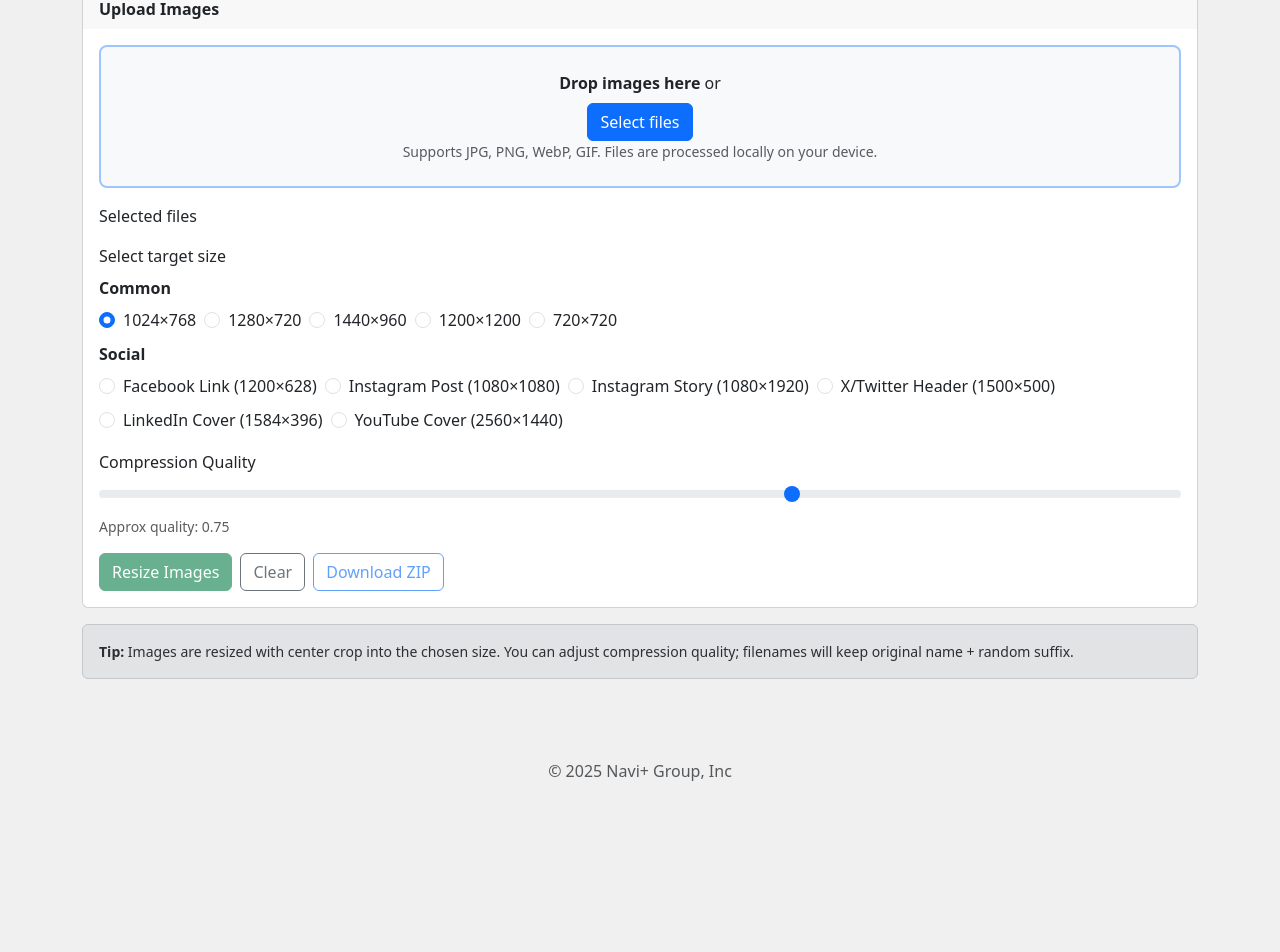
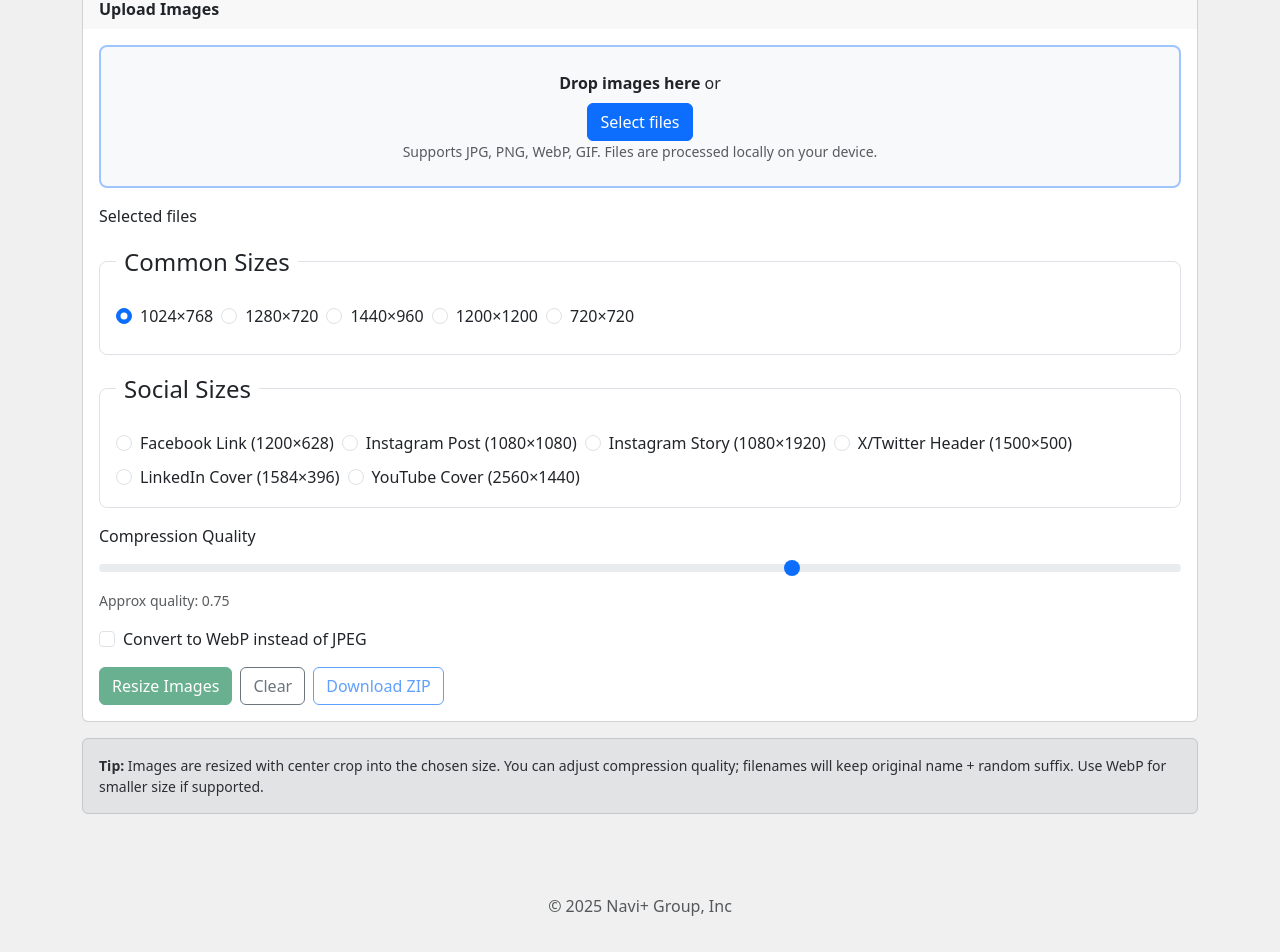
Before and after one commit to khoipn/tools.naviplus.io, a Jekyll site: the page built from toolset/images/image-resizer.html, in a window 1280 px wide. Shown: the part 463-1415 px from the top of the page. Built offline with Jekyll 4.4.1, drawn with Linux system fonts in a browser that asks for light colours; nearby versions of some CDN libraries; before the commit the page ends 1302 px from its top, so only the background shows below that.

Commit message:
resize -3

```diff
--- a/toolset/images/image-resizer.html
+++ b/toolset/images/image-resizer.html
@@ -31,9 +31,8 @@ description: "Resize images with center crop, preview thumbnails, and download i
       </div>
 
       <!-- Resize Options -->
-      <div class="mb-3">
-        <label class="form-label">Select target size</label>
-        <div class="mb-2"><strong>Common</strong></div>
+      <fieldset class="mb-3 border rounded-3 p-3">
+        <legend class="float-none w-auto px-2">Common Sizes</legend>
         <div class="d-flex flex-wrap gap-2 mb-2" id="sizeOptionsCommon">
           <label class="form-check">
             <input class="form-check-input" type="radio" name="size" value="1024x768" checked>
@@ -56,7 +55,9 @@ description: "Resize images with center crop, preview thumbnails, and download i
             <span class="form-check-label">720×720</span>
           </label>
         </div>
-        <div class="mb-2"><strong>Social</strong></div>
+      </fieldset>
+      <fieldset class="mb-3 border rounded-3 p-3">
+        <legend class="float-none w-auto px-2">Social Sizes</legend>
         <div class="d-flex flex-wrap gap-2" id="sizeOptionsSocial">
           <label class="form-check">
             <input class="form-check-input" type="radio" name="size" value="1200x628">
@@ -83,13 +84,19 @@ description: "Resize images with center crop, preview thumbnails, and download i
             <span class="form-check-label">YouTube Cover (2560×1440)</span>
           </label>
         </div>
-      </div>
+      </fieldset>
 
       <!-- Compression level -->
       <div class="mb-3">
         <label for="quality" class="form-label">Compression Quality</label>
         <input type="range" id="quality" min="0.3" max="1" step="0.05" value="0.75" class="form-range" />
         <div class="form-text">Approx quality: <span id="qualityVal">0.75</span></div>
+      </div>
+
+      <!-- Output format -->
+      <div class="mb-3 form-check">
+        <input class="form-check-input" type="checkbox" id="toWebp">
+        <label class="form-check-label" for="toWebp">Convert to WebP instead of JPEG</label>
       </div>
 
       <div class="d-flex gap-2 flex-wrap">
@@ -109,7 +116,7 @@ description: "Resize images with center crop, preview thumbnails, and download i
   </div>
 
   <div class="alert alert-secondary small">
-    <strong>Tip:</strong> Images are resized with center crop into the chosen size. You can adjust compression quality; filenames will keep original name + random suffix.
+    <strong>Tip:</strong> Images are resized with center crop into the chosen size. You can adjust compression quality; filenames will keep original name + random suffix. Use WebP for smaller size if supported.
   </div>
 </div>
 
@@ -190,14 +198,16 @@ description: "Resize images with center crop, preview thumbnails, and download i
     if(!size) return;
     const [W,H] = size;
     const q = parseFloat(quality.value);
+    const useWebp = toWebp.checked;
     for(const file of files){
       const img = await loadImage(file);
       const canvas = cropFit(img,W,H);
-      const blob = await new Promise(r=>canvas.toBlob(r,'image/jpeg',q));
+      const blob = await new Promise(r=>canvas.toBlob(r,useWebp?'image/webp':'image/jpeg',q));
       const url = URL.createObjectURL(blob);
       const rand = Math.floor(Math.random()*10000);
       const base = file.name.replace(/\.[^.]+$/, '');
-      const filename = `${base}_${rand}.jpg`;
+      const ext = useWebp? 'webp' : 'jpg';
+      const filename = `${base}_${rand}.${ext}`;
       results.push({name: filename, blob});
       const col = document.createElement('div');
       col.className='col-6 col-md-3';
```
Also changed, not shown: other parts of toolset/images/image-resizer.html (+1 -0 lines).
